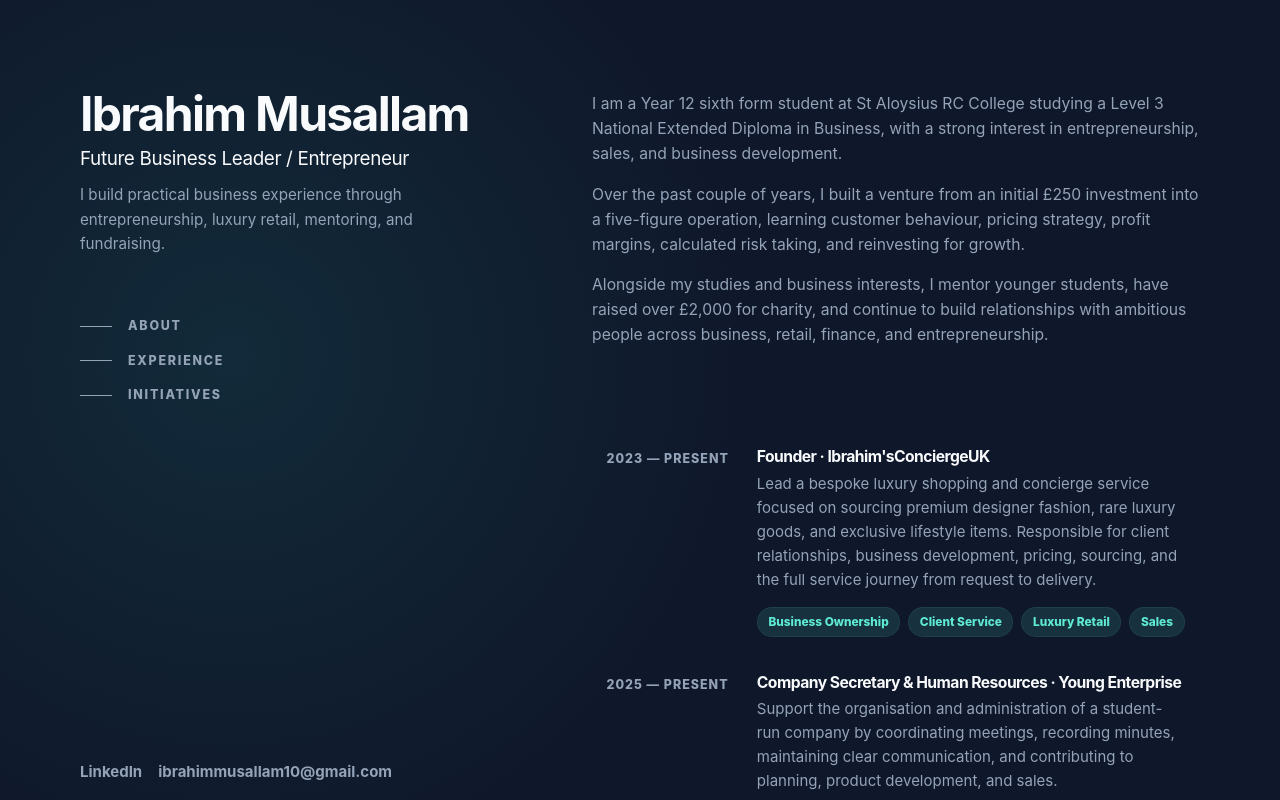
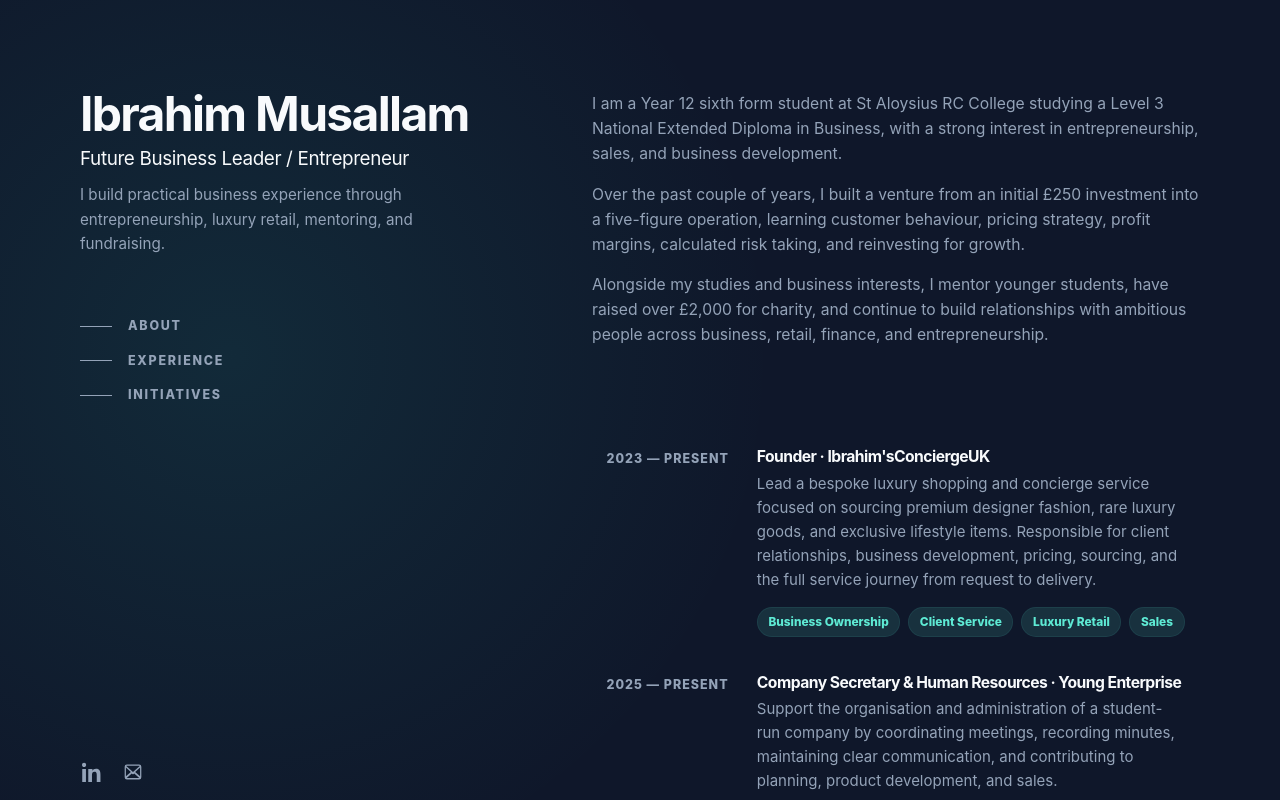
Before and after one commit to ibrahimmusallam10/Ibrahim-sConciergeUK, a React (Vite) app: page / in a window 1280 px wide. Shown: the top 800 px of the page. Built offline with nearby package versions, Linux system fonts and the light colour scheme.

Commit message:
style: use icons for social links

```diff
--- a/src/App.tsx
+++ b/src/App.tsx
@@ -65,8 +65,24 @@ const initiatives = [
 ]
 
 const links = [
-  { label: 'LinkedIn', href: 'https://www.linkedin.com' },
-  { label: 'ibrahimmusallam10@gmail.com', href: 'mailto:ibrahimmusallam10@gmail.com' }
+  {
+    label: 'LinkedIn',
+    href: 'https://www.linkedin.com',
+    icon: (
+      <svg viewBox="0 0 24 24" aria-hidden="true">
+        <path d="M4.98 3.5C4.98 4.88 3.86 6 2.5 6S0 4.88 0 3.5 1.12 1 2.5 1s2.48 1.12 2.48 2.5ZM.28 8.25h4.45V24H.28V8.25ZM8.25 8.25h4.27v2.15h.06c.6-1.13 2.05-2.32 4.22-2.32 4.51 0 5.35 2.97 5.35 6.83V24H17.7v-7.99c0-1.91-.03-4.36-2.66-4.36-2.66 0-3.07 2.08-3.07 4.22V24H7.52V8.25h.73Z" />
+      </svg>
+    )
+  },
+  {
+    label: 'Email',
+    href: 'mailto:ibrahimmusallam10@gmail.com',
+    icon: (
+      <svg viewBox="0 0 24 24" aria-hidden="true">
+        <path d="M2 5.75A2.75 2.75 0 0 1 4.75 3h14.5A2.75 2.75 0 0 1 22 5.75v12.5A2.75 2.75 0 0 1 19.25 21H4.75A2.75 2.75 0 0 1 2 18.25V5.75Zm2.75-1.25c-.32 0-.61.12-.83.32L12 12.08l8.08-7.26a1.24 1.24 0 0 0-.83-.32H4.75Zm15.75 2.08-5.9 5.31 5.9 5.2V6.58Zm-.94 12.55-6.08-5.36-.65.58a1.25 1.25 0 0 1-1.66 0l-.65-.58-6.08 5.36c.1.02.2.03.31.03h14.5c.11 0 .21-.01.31-.03ZM3.5 17.09l5.9-5.2-5.9-5.31v10.51Z" />
+      </svg>
+    )
+  }
 ]
 
 export default function App() {
@@ -89,7 +105,9 @@ export default function App() {
 
         <div className="intro-footer">
           {links.map((link) => (
-            <a href={link.href} key={link.label}>{link.label}</a>
+            <a href={link.href} key={link.label} aria-label={link.label} title={link.label}>
+              {link.icon}
+            </a>
           ))}
         </div>
       </aside>
--- a/src/styles.css
+++ b/src/styles.css
@@ -150,7 +150,8 @@ h3 {
 
 .intro-footer {
   display: flex;
-  gap: 1rem;
+  gap: 1.15rem;
+  align-items: center;
 }
 
 .intro-footer a,
@@ -159,6 +160,20 @@ h3 {
   text-decoration: none;
   font-weight: 700;
   transition: color 180ms ease;
+}
+
+.intro-footer a {
+  display: inline-flex;
+  align-items: center;
+  justify-content: center;
+  width: 1.45rem;
+  height: 1.45rem;
+}
+
+.intro-footer svg {
+  width: 1.25rem;
+  height: 1.25rem;
+  fill: currentColor;
 }
 
 .intro-footer a:hover,
```
